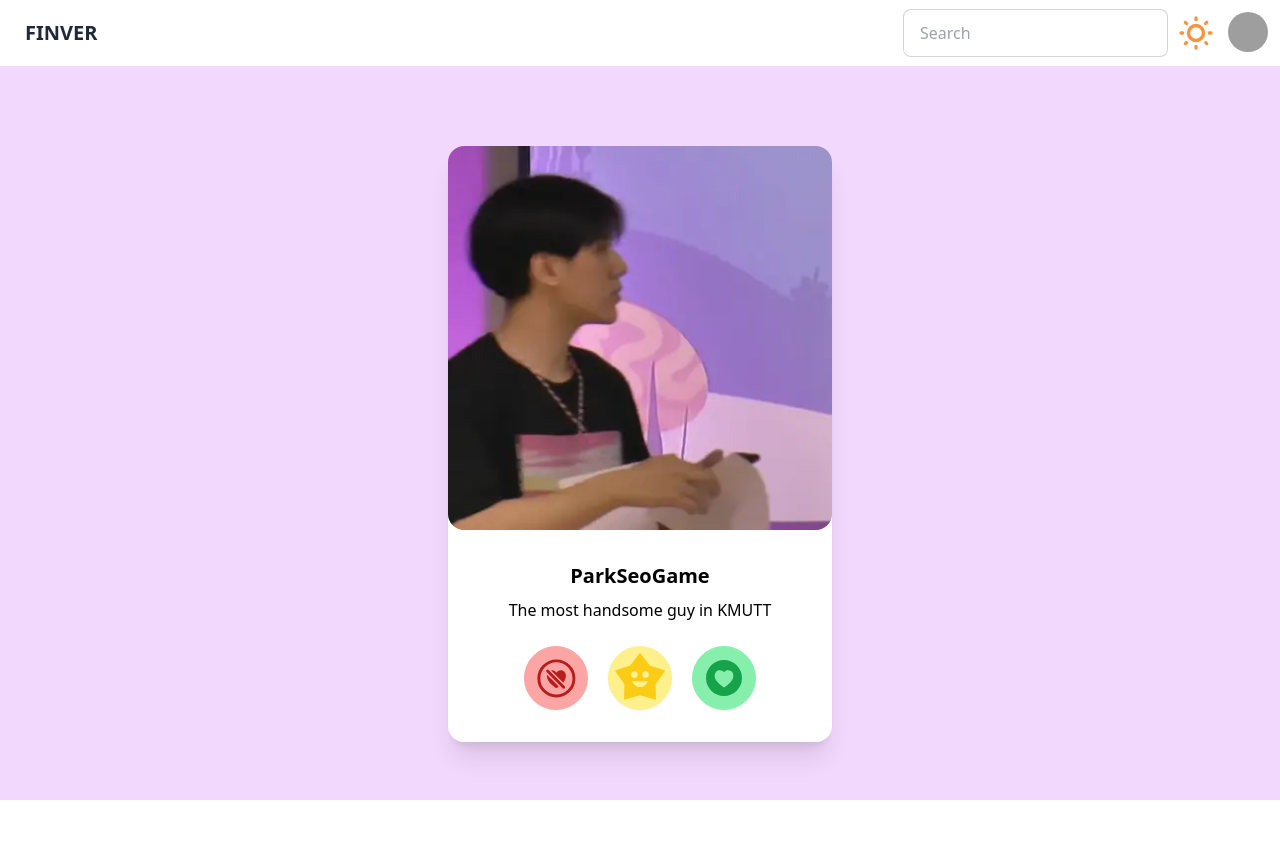
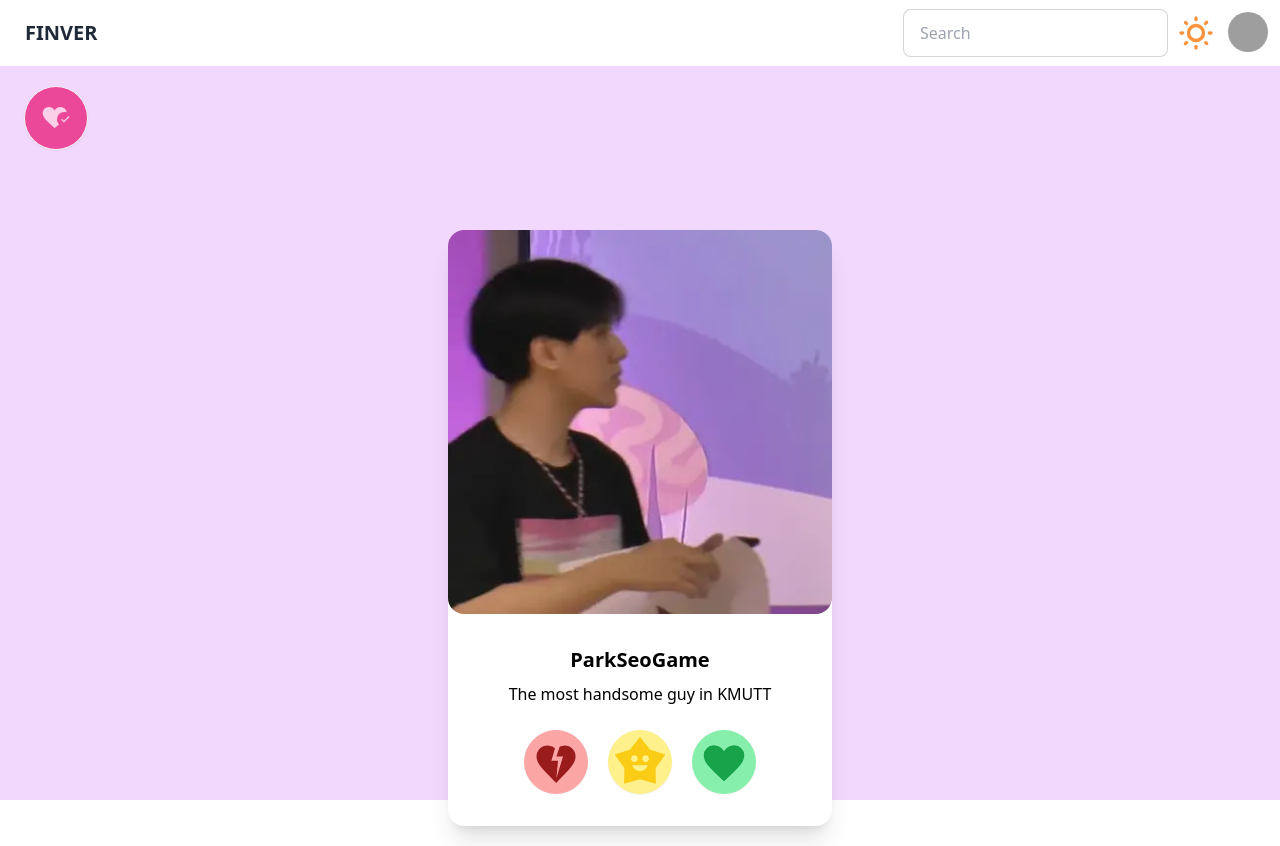
Before and after one commit to Pheeraphat47/PROJECT1-SEC-1-FINVER, a Vue app: page / in a window 1280 px wide. Before the commit the page ends 800 px from the top, so only its background shows below. Built offline with nearby package versions, Linux system fonts and the light colour scheme; grey boxes are pictures that could not be loaded.

Commit message:
"Button Update 1"

```diff
--- a/src/App.vue
+++ b/src/App.vue
@@ -1,6 +1,9 @@
 <script setup>
 import { ref } from "vue";
+
 const isDark = ref(false);
+
+let count = ref(0);
 </script>
 
 <template>
@@ -52,12 +55,37 @@ const isDark = ref(false);
       </div>
     </div>
   </div>
+  <!-- Heart modal-->
+  <div class="mt-5 ml-6">
+    <button class="duration-300 bg-pink-500 hover:bg-pink-700 btn btn-circle btn-lg hover:scale-125"
+      onclick="mymodal.showModal()">
+      <svg class="text-pink-200" xmlns="http://www.w3.org/2000/svg" width="32" height="32" viewBox="0 0 24 24">
+        <path fill="currentColor"
+          d="m11 19.654l-1.156-1.042q-2.28-2.087-3.799-3.593q-1.518-1.506-2.413-2.679q-.895-1.173-1.264-2.146Q2 9.221 2 8.225q0-1.908 1.296-3.201Q4.592 3.731 6.5 3.731q1.32 0 2.475.672q1.156.672 2.025 1.96q.87-1.288 2.025-1.96q1.156-.672 2.475-.672q1.817 0 3.063 1.172q1.245 1.172 1.402 2.878q-.442-.143-.896-.202q-.454-.06-.913-.06q-2.183.02-3.794 1.52q-1.612 1.501-1.612 3.923q0 .988.362 1.976q.361.987 1.1 1.781q-.533.483-1.17 1.069q-.638.585-1.284 1.181zm6.95-4.19l-2.138-2.114l.713-.708l1.425 1.42l3.525-3.545l.713.708z" />
+      </svg>
+    </button>
+  </div>
+  <dialog id="mymodal" class="modal">
+    <div class="modal-box">
+      <h3 class="font-bold text-lg text-center">Liked</h3>
+      <div class="flex justify-center">
+        <p>
+          <svg class="text-pink-500 mt-1" xmlns="http://www.w3.org/2000/svg" width="3em" height="3em" viewBox="0 0 24 24">
+            <path fill="currentColor"
+              d="m12 19.654l-.758-.685q-2.448-2.236-4.05-3.829q-1.602-1.592-2.529-2.808q-.926-1.217-1.295-2.201Q3 9.146 3 8.15q0-1.908 1.296-3.204Q5.592 3.65 7.5 3.65q1.32 0 2.475.675T12 6.288Q12.87 5 14.025 4.325T16.5 3.65q1.908 0 3.204 1.296Q21 6.242 21 8.15q0 .996-.368 1.98q-.369.985-1.295 2.202q-.927 1.216-2.52 2.808q-1.592 1.593-4.06 3.83z" />
+          </svg>
+        </p>
+      </div>
+    </div>
+    <form method="dialog" class="modal-backdrop">
+      <button>close</button>
+    </form>
+  </dialog>
   <!-- Main Content -->
   <div class="flex justify-center transition-all duration-500 ease-in-out" :class="isDark ? 'dark-mode' : ''">
     <div class="flex justify-center p-5 pt-[5em]">
       <!-- Card  -->
       <div class="shadow-xl card w-96 bg-base-100" :class="isDark ? 'bg-gray-400' : 'bg-white '">
-
         <div class="h-96 carousel carousel-vertical rounded-box">
           <div class="carousel-item h-full">
             <img src="./assets/img/taned_one.webp" alt="Taned1" class="rounded-xl" width="385px" />
@@ -81,12 +109,10 @@ const isDark = ref(false);
             <!-- Dislike Icon -->
             <button
               class="duration-300 bg-red-300 border-red-300 hover:bg-red-600 hover:border-red-600 btn btn-circle btn-lg hover:scale-125 cursor-pointer">
-              <svg class="text-red-700" xmlns="http://www.w3.org/2000/svg" width="2.6em" height="2.6em"
-                viewBox="0 0 512 512">
-                <path fill="none" stroke="currentColor" stroke-miterlimit="10" stroke-width="32"
-                  d="M448 256c0-106-86-192-192-192S64 150 64 256s86 192 192 192s192-86 192-192Z" />
+              <svg class="text-red-800 mt-1" xmlns="http://www.w3.org/2000/svg" width="2.9em" height="2.9em"
+                viewBox="0 0 24 24">
                 <path fill="currentColor"
-                  d="M333.2 297.69c18.28-23.39 27.06-47.43 26.79-73.37c-.31-31.06-25.22-56.33-55.53-56.33c-20.4 0-35 10.64-44.11 20.42a5.93 5.93 0 0 1-8.7 0c-9.11-9.78-23.71-20.42-44.11-20.42L206 168a4 4 0 0 0-2.75 6.84l124 123.21a3.92 3.92 0 0 0 5.95-.36M158.84 221a4 4 0 0 0-6.82 2.72v.64c-.28 27.1 9.31 52.13 29.3 76.5c9.38 11.44 26.4 29.73 65.7 56.41a15.93 15.93 0 0 0 18 0c5.15-3.49 9.9-6.84 14.31-10a4 4 0 0 0 .46-6.07ZM336 368a15.92 15.92 0 0 1-11.31-4.69l-176-176a16 16 0 0 1 22.62-22.62l176 176A16 16 0 0 1 336 368" />
+                  d="M12.025 20.675q-2.696-2.702-4.443-4.546q-1.747-1.844-2.766-3.19q-1.018-1.347-1.417-2.37Q3 9.546 3 8.5q0-2.088 1.456-3.544T8 3.5q.952 0 1.848.326q.896.326 1.625.947L9.827 10.5h3.058l-.754 8.067L15.192 8.5h-3.038l1.486-4.454q.53-.273 1.12-.41q.592-.136 1.202-.136q2.088 0 3.544 1.456T20.962 8.5q0 1.065-.431 2.123T19.06 13.06q-1.04 1.378-2.756 3.2q-1.716 1.822-4.279 4.416" />
               </svg>
             </button>
             <!-- SuperLike Icon -->
@@ -100,13 +126,15 @@ const isDark = ref(false);
             </button>
             <!-- Heart Icon -->
             <button
-              class="duration-300 bg-green-300 border-green-300 hover:bg-green-400 hover:border-green-400 btn btn-circle btn-lg hover:scale-125">
-              <svg class="text-green-600" xmlns="http://www.w3.org/2000/svg" width="2em" height="2em"
-                viewBox="0 0 1200 1200">
+              class="duration-300 bg-green-300 border-green-300 hover:bg-green-400 hover:border-green-400 btn btn-circle btn-lg hover:scale-125"
+              onclick="mymodal.showModal()" on-click="">
+              <svg class="text-green-600 mt-1" xmlns="http://www.w3.org/2000/svg" width="3em" height="3em"
+                viewBox="0 0 24 24">
                 <path fill="currentColor"
-                  d="M600 0C268.629 0 0 268.629 0 600s268.629 600 600 600s600-268.629 600-600S931.371 0 600 0m132.789 343.503c71.295-1.114 135.772 37.646 166.337 103.724c28.273 87.356 4.612 176.225-45.251 243.199c-32.912 45.417-72.247 84.584-112.462 118.807c-36.997 34.439-119.808 102.591-141.755 104.483c-19.397-3.708-41.173-25.678-56.573-36.968c-86.534-65.781-179.667-145.742-226.899-233.207c-39.601-83.97-39.673-187.864 21.96-252.241c79.917-72.048 200.39-57.946 261.512 17.325c16.415-21.295 36.605-38.066 60.562-50.267c24.279-9.69 48.803-14.483 72.569-14.855" />
+                  d="m12 19.654l-.758-.685q-2.448-2.236-4.05-3.829q-1.602-1.592-2.529-2.808q-.926-1.217-1.295-2.201Q3 9.146 3 8.15q0-1.908 1.296-3.204Q5.592 3.65 7.5 3.65q1.32 0 2.475.675T12 6.288Q12.87 5 14.025 4.325T16.5 3.65q1.908 0 3.204 1.296Q21 6.242 21 8.15q0 .996-.368 1.98q-.369.985-1.295 2.202q-.927 1.216-2.52 2.808q-1.592 1.593-4.06 3.83z" />
               </svg>
             </button>
+            <!-- Modal Popup-->
           </div>
         </div>
       </div>
```
